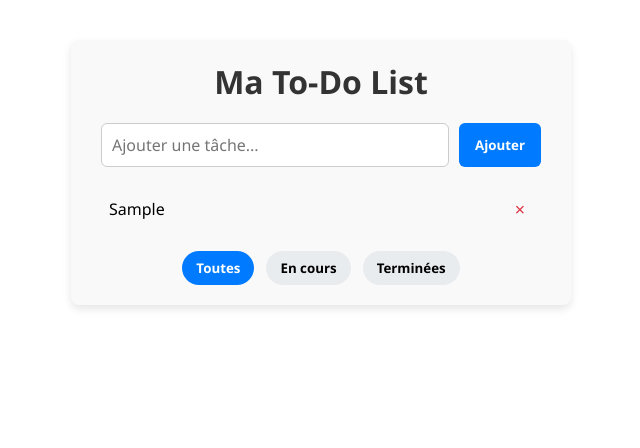
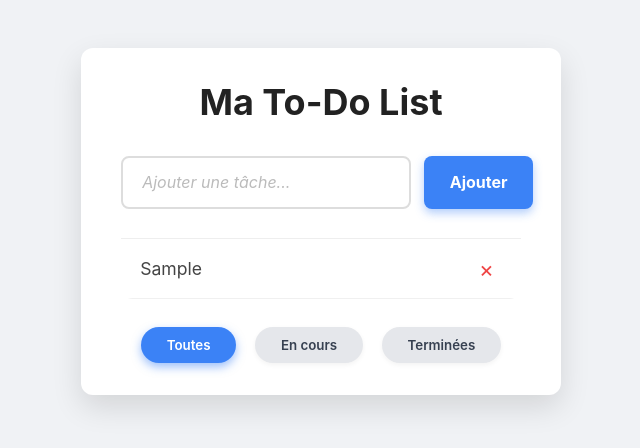
Before and after one commit to jphayek/React-gestion-de-taches, a React (Create React App) app: page / in a window 1280 px wide. Both pictures are taken after typing "Sample" into the empty fields and a click on the button "Ajouter". Shown: the top 448 px of the page, without its empty margins (319-959 px from the left). Built offline with nearby package versions, Linux system fonts and the light colour scheme.

Commit message:
Add Style

```diff
--- a/src/App.css
+++ b/src/App.css
@@ -1,128 +1,196 @@
-/* App.css */
-
-/* Reset basique */
+/* Reset global */
 * {
   box-sizing: border-box;
   margin: 0;
   padding: 0;
-  font-family: 'Segoe UI', Tahoma, Geneva, Verdana, sans-serif;
+  font-family: 'Inter', 'Segoe UI', Tahoma, Geneva, Verdana, sans-serif;
+  -webkit-font-smoothing: antialiased;
+  -moz-osx-font-smoothing: grayscale;
+  user-select: none;
+}
+
+body {
+  background: #f0f2f5;
+  color: #333;
+  min-height: 100vh;
 }
 
 /* Conteneur principal */
 .app-container {
-  max-width: 500px;
-  margin: 40px auto;
-  background: #f9f9f9;
-  padding: 20px 30px;
-  border-radius: 8px;
-  box-shadow: 0 4px 8px rgba(0,0,0,0.1);
+  max-width: 480px;
+  margin: 3rem auto;
+  background: #fff;
+  border-radius: 12px;
+  box-shadow: 0 12px 30px rgba(0,0,0,0.12);
+  padding: 2rem 2.5rem;
 }
 
 /* Titre */
 .app-title {
+  font-weight: 700;
+  font-size: 2.25rem;
   text-align: center;
-  margin-bottom: 20px;
-  color: #333;
+  margin-bottom: 2rem;
+  color: #222;
 }
 
 /* Formulaire */
 .task-form {
   display: flex;
-  gap: 10px;
-  margin-bottom: 20px;
+  gap: 0.8rem;
+  margin-bottom: 1.8rem;
 }
 
 .task-input {
-  flex-grow: 1;
-  padding: 10px;
-  border: 1.5px solid #ccc;
-  border-radius: 6px;
-  font-size: 16px;
+  flex: 1;
+  padding: 0.9rem 1.2rem;
+  border: 2px solid #ddd;
+  border-radius: 8px;
+  font-size: 1rem;
+  transition: border-color 0.3s ease;
+  outline-offset: 2px;
+}
+
+.task-input::placeholder {
+  color: #bbb;
+  font-style: italic;
 }
 
 .task-input:focus {
-  border-color: #007bff;
+  border-color: #3b82f6; /* Bleu doux */
   outline: none;
 }
 
+/* Bouton ajouter */
 .task-button {
-  background-color: #007bff;
+  background-color: #3b82f6;
   border: none;
   color: white;
-  padding: 10px 16px;
-  border-radius: 6px;
+  font-weight: 700;
+  padding: 0 1.6rem;
+  border-radius: 8px;
   cursor: pointer;
-  font-weight: 600;
-  transition: background-color 0.2s ease;
+  font-size: 1rem;
+  box-shadow: 0 4px 10px rgba(59,130,246,0.4);
+  transition: background-color 0.25s ease, box-shadow 0.25s ease;
 }
 
 .task-button:hover {
-  background-color: #0056b3;
+  background-color: #2563eb;
+  box-shadow: 0 6px 14px rgba(37,99,235,0.6);
 }
 
 /* Liste de tâches */
 .task-list {
   list-style: none;
+  max-height: 320px;
+  overflow-y: auto;
+  border-top: 1px solid #eee;
+  border-radius: 0 0 12px 12px;
 }
 
+/* Scrollbar personnalisée */
+.task-list::-webkit-scrollbar {
+  width: 8px;
+}
+.task-list::-webkit-scrollbar-track {
+  background: #f9f9f9;
+  border-radius: 12px;
+}
+.task-list::-webkit-scrollbar-thumb {
+  background-color: #bbb;
+  border-radius: 12px;
+  border: 2px solid #f9f9f9;
+}
+
+/* Item */
 .task-item {
   display: flex;
   align-items: center;
-  padding: 10px 8px;
-  border-bottom: 1px solid #ddd;
+  padding: 1rem 1.2rem;
+  border-bottom: 1px solid #f0f0f0;
+  transition: background-color 0.2s ease;
 }
 
-.task-item:last-child {
-  border-bottom: none;
+.task-item:hover {
+  background-color: #f9fafb;
 }
 
+/* Label */
 .task-label {
   flex-grow: 1;
-  font-size: 16px;
   cursor: pointer;
-  user-select: none;
+  font-size: 1.1rem;
+  color: #444;
+  transition: color 0.3s ease;
 }
 
 .task-label.completed {
   text-decoration: line-through;
   color: #999;
+  font-style: italic;
 }
 
 /* Bouton supprimer */
 .delete-button {
-  background: none;
+  background: transparent;
   border: none;
-  color: #dc3545;
+  color: #ef4444;
+  font-size: 1.4rem;
   cursor: pointer;
-  font-size: 18px;
   padding: 0 8px;
-  transition: color 0.2s ease;
+  transition: color 0.25s ease;
+  user-select: none;
 }
 
 .delete-button:hover {
-  color: #a71d2a;
+  color: #b91c1c;
 }
 
-/* Filtre */
+/* Filtres */
 .filters {
   display: flex;
   justify-content: center;
-  gap: 12px;
-  margin-top: 20px;
+  gap: 1.2rem;
+  margin-top: 1.8rem;
 }
 
 .filter-button {
-  background: #e9ecef;
+  background: #e5e7eb;
   border: none;
-  padding: 8px 14px;
-  border-radius: 20px;
+  padding: 0.6rem 1.6rem;
+  border-radius: 9999px;
+  font-weight: 600;
+  color: #374151;
   cursor: pointer;
-  font-weight: 600;
-  transition: background-color 0.2s ease;
+  box-shadow: 0 2px 5px rgba(0,0,0,0.05);
+  transition: background-color 0.3s ease, color 0.3s ease;
+  user-select: none;
 }
 
 .filter-button.active,
 .filter-button:hover {
-  background: #007bff;
+  background-color: #3b82f6;
   color: white;
+  box-shadow: 0 4px 10px rgba(59,130,246,0.5);
 }
+
+/* Responsive */
+@media (max-width: 520px) {
+  .app-container {
+    margin: 1.5rem 1rem;
+    padding: 1.5rem 1.5rem;
+  }
+
+  .app-title {
+    font-size: 1.75rem;
+  }
+
+  .task-input {
+    font-size: 0.95rem;
+  }
+
+  .task-label {
+    font-size: 1rem;
+  }
+}
```
